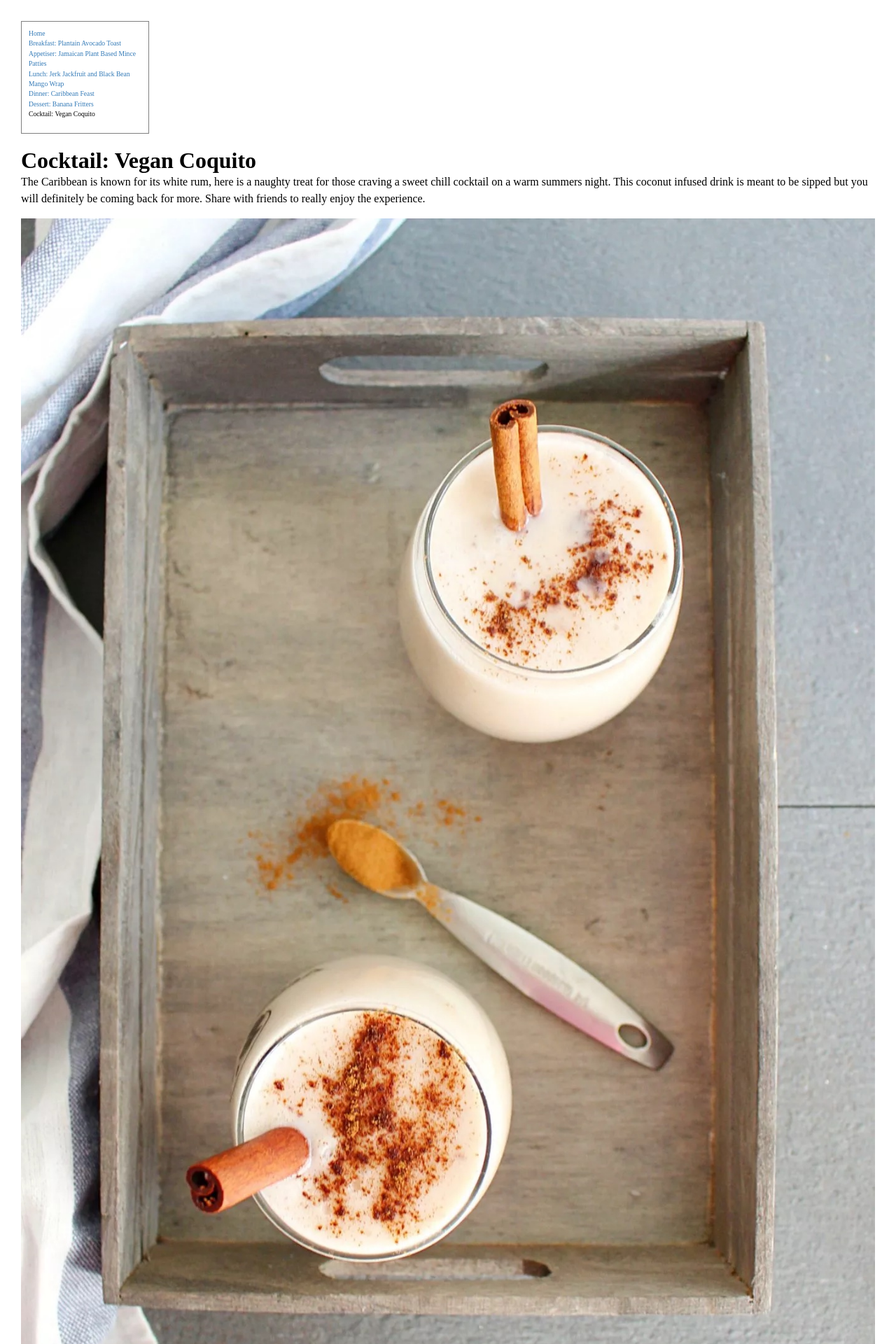
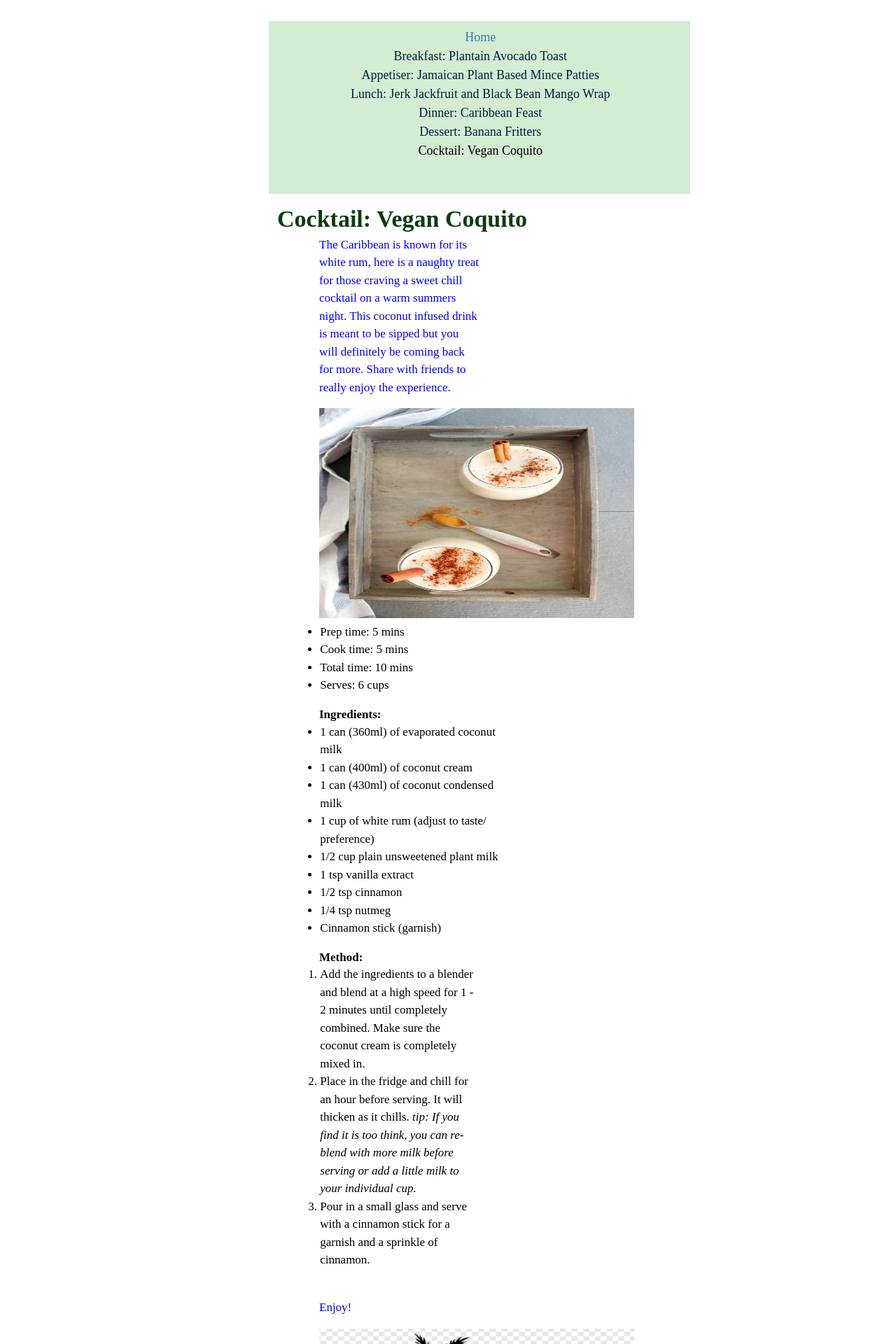
Before and after one commit to Nicolle90/CVRecipes, a Jekyll site: the page built from _recipes/recipe6.md, in a window 1280 px wide. Shown: the top 1920 px of the page at 70% size. Built offline with Jekyll 4.4.1, drawn with Linux system fonts in a browser that asks for light colours.

Commit message:
Update recipes.css

```diff
--- a/styles/recipes.css
+++ b/styles/recipes.css
@@ -82,3 +82,258 @@ ul.allrecipes {
   padding: 10px;
   margin: 20px 0;
 }
+
+body{
+color: black;
+line-height: 1.4;
+margin-left: 30%;
+margin-right: 23%;
+font-size: 17px;
+background-color: #d3ecd2
+}
+
+
+.everthing{
+  width: 100%;
+  text-align: justify;
+  border-width: thick;
+}
+
+
+h1{
+  color: black;
+  width: 100%;
+}
+
+
+p{
+  color: blue;
+  margin-right: 13%;
+
+}
+
+
+ul{
+color: black;
+padding-left: 0.5%;
+}
+
+
+ol{
+  color:black;
+  margin-right: 13%;
+  padding-left: 0.5%;
+}
+
+
+.content {
+width:45%;
+margin-left: 60px;
+}
+
+
+img{
+width: 450px;
+height: 300px;
+max-width: 700px;
+max-height: 600px;
+}
+
+.maincoverdish{
+  width: 520px;
+  height: 600px;
+}
+
+
+.post-content{
+  width: 210%;
+  text-align: justify;
+}
+
+
+
+
+.posts{
+  text-align: justify;
+width: 200%;
+}
+
+.post-link{
+  color: #0a3b10;
+  font-size: 19px;
+  display: inline-block;
+
+}
+
+.excerpt{
+  width: 102%;
+}
+
+.menu{
+  font-size: 18px;
+  text-align: center;
+  border: 0px;
+width: 100%;
+}
+
+
+.blackpalmtrees{
+opacity: 100%;
+width: 520px;
+height: 350px;
+margin-left: 50px;
+color: black;
+
+}
+
+main{
+background-color: white;
+padding-top: 12px;
+padding-bottom: 12px;
+padding-left: 12px;
+padding-right: 6px;
+
+}
+
+header h1{
+  color:#0a3b10;
+}
+
+.itemlistheading{
+  width: 200%;
+}
+
+.recipedesc{
+  width: 180%;
+  text-align: justify;
+}
+.recipetitle{
+  padding-left: 80px;
+}
+.recipelisttitle{
+  padding-left: 150px;
+}
+
+.mainpagetitle{
+padding-left: 150px;
+}
+
+.ingredientlist{
+  width: 500%;
+}
+.mainfoodimage{
+
+}
+
+.methodlist{
+width: 180%;
+text-align: justify;
+
+}
+.allrecipes{
+  list-style-type: none;
+}
+
+.clear{
+  color: #00203FFF;
+}
+.recipehere{
+  color: black;
+}
+
+.homebutton{
+  color: #00203FFF;
+}
+
+
+@media screen and (max-width: 700px){
+
+figure{
+  width: 50%;
+  margin: 0 auto 2 rem auto;
+}
+
+main{
+  width: 200%;
+  min-width: 70%;
+  max-width: 0 auto;
+  padding: 0 auto;
+  margin-left: 10px:
+  display: flex;
+}
+
+body{
+  background-color: white;
+  padding: 0 auto;
+font-size: 14px;
+margin-left: 0 auto;
+margin-right: 0 auto;
+text-align: left;
+display: inline;
+}
+
+.mainfoodimage{
+  width: 150%;
+  min-width: 30%;
+  padding: 0%;
+  text-align: justify;
+  display: flex;
+}
+
+.recipedesc{
+width:90%;
+  min-width: 50%;
+  text-align: justify;
+  display: flex;
+}
+
+.recipetitle{
+  font-size: 18px;
+}
+.homebutton{
+  font-size: 14px;
+  text-align: justify;
+  display: flex;
+}
+
+.recipehere{
+  font-size: 14px;
+  text-align: justify;
+  display: flex;
+}
+.clear{
+  font-size: 14px;
+  text-align: center;
+  display: flex;
+}
+.blackpalmtrees{
+  width:100%;
+  height: 60%;
+}
+.methodlist{
+  width:90%;
+    min-width: 50%;
+  display: block;
+  flexi-wrap: wrap;
+  text-align: justify;
+}
+.posts{
+  width:90%;
+    min-width: 50%;
+}
+
+.introtorecipes{
+  width:40%;
+    min-width: 15%;
+    display: block;
+    flexi-wrap: wrap;
+    text-align: justify;
+}
+
+.maincoverdish{
+  width:50%;
+  height: 60%;
+
+}
+
+}
```
